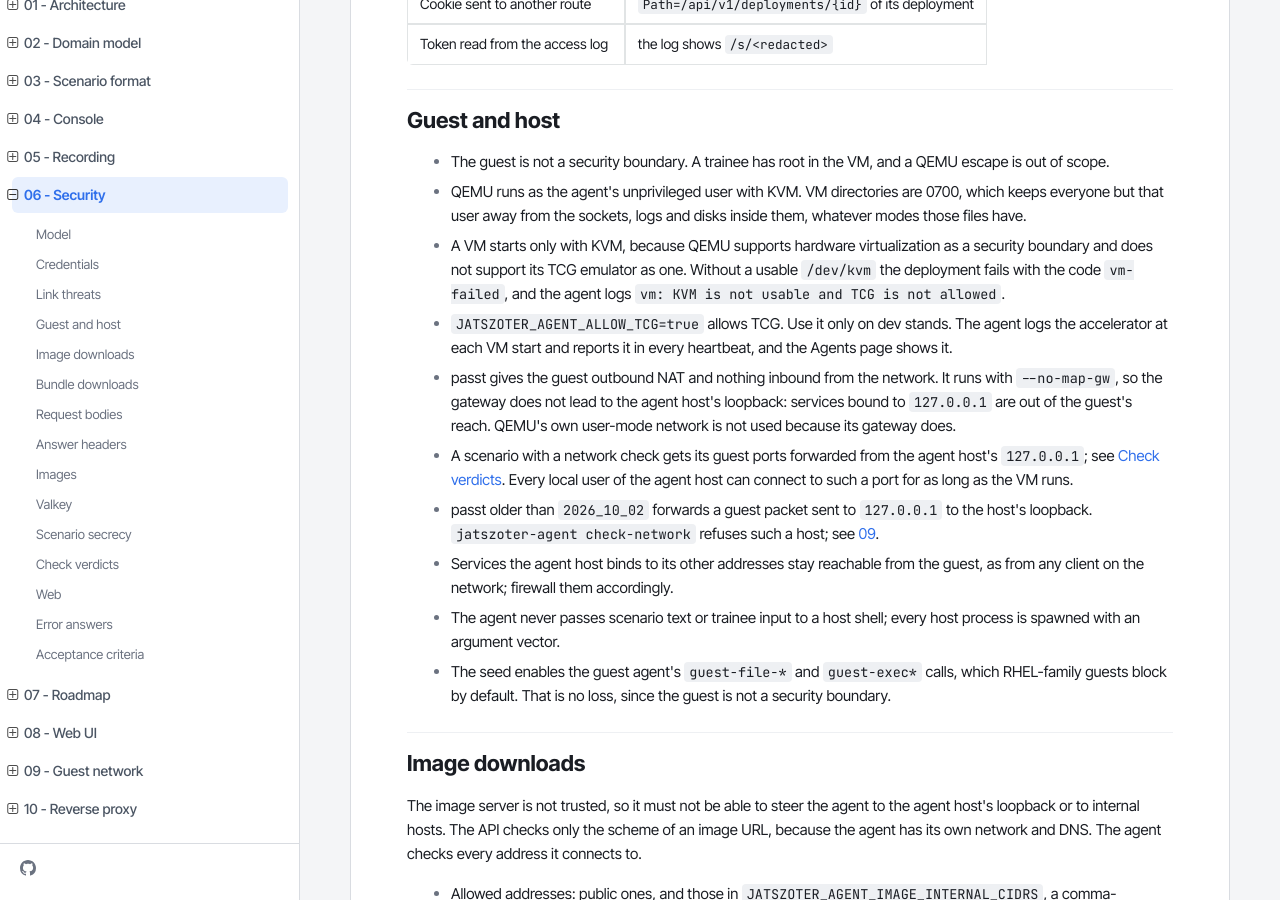
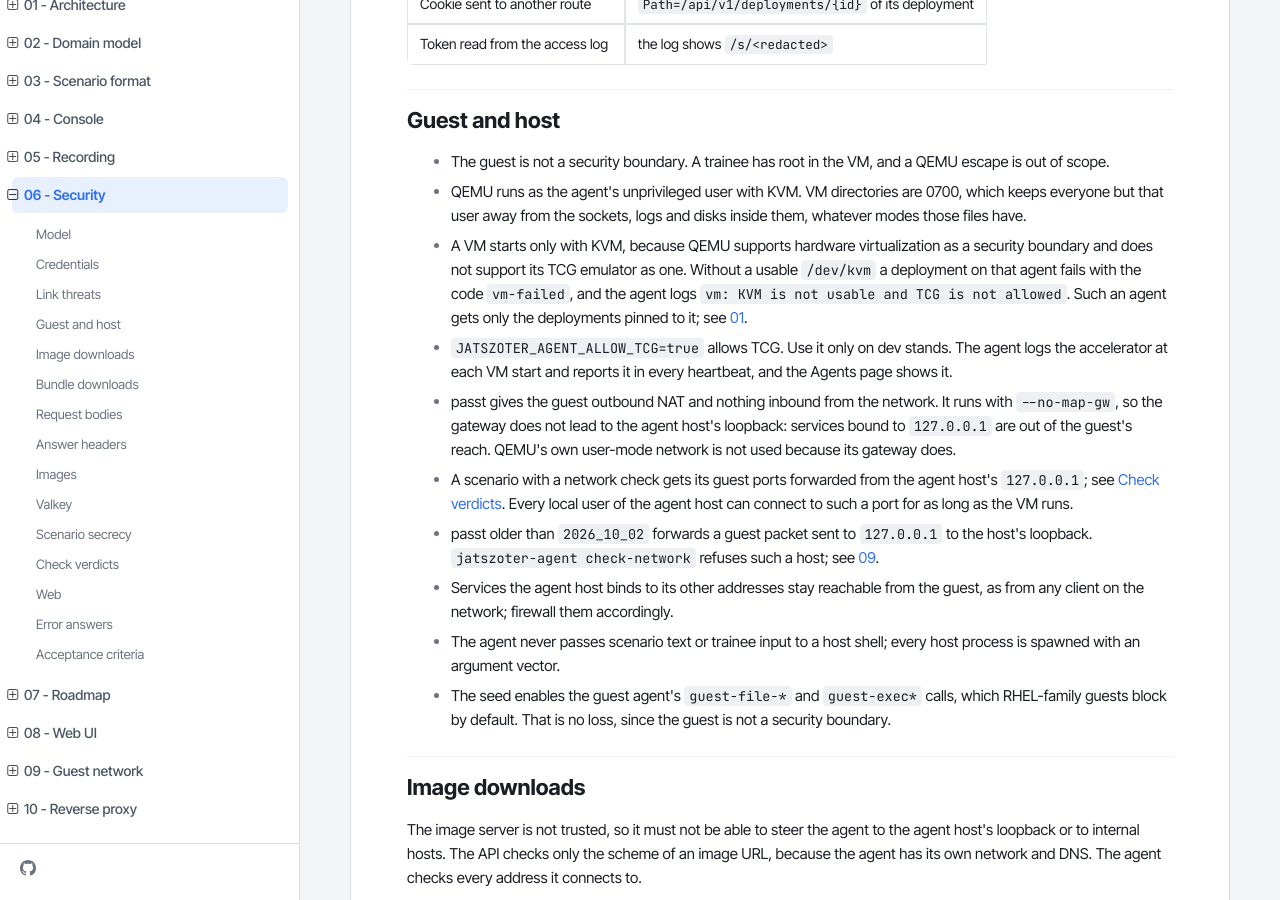
Before and after one commit to oberon-systems/jatszoter, an MkDocs documentation site: the page built from docs/project/06-security.md, in a window 1280 px wide and 900 px high, scrolled down 2783 px. Built offline with MkDocs 1.6.1, drawn with Linux system fonts in a browser that asks for light colours.

Commit message:
[fix][api]: leave unpinned deployments to an agent that can run them
    An agent that reports the accelerator none takes only what is pinned to
    it.

```diff
--- a/docs/project/06-security.md
+++ b/docs/project/06-security.md
@@ -146,8 +146,10 @@ operator has not taken control.
   disks inside them, whatever modes those files have.
 - A VM starts only with KVM, because QEMU supports hardware virtualization
   as a security boundary and does not support its TCG emulator as one.
-  Without a usable `/dev/kvm` the deployment fails with the code `vm-failed`,
-  and the agent logs `vm: KVM is not usable and TCG is not allowed`.
+  Without a usable `/dev/kvm` a deployment on that agent fails with the code
+  `vm-failed`, and the agent logs
+  `vm: KVM is not usable and TCG is not allowed`. Such an agent gets only the
+  deployments pinned to it; see [01](01-architecture.md#agent-protocol).
 - `JATSZOTER_AGENT_ALLOW_TCG=true` allows TCG. Use it only on dev stands.
   The agent logs the accelerator at each VM start and reports it in every
   heartbeat, and the Agents page shows it.
```
Also changed, not shown: docs/project/01-architecture.md (+4 -0 lines), packages/agent/README.md, 2 other files.
